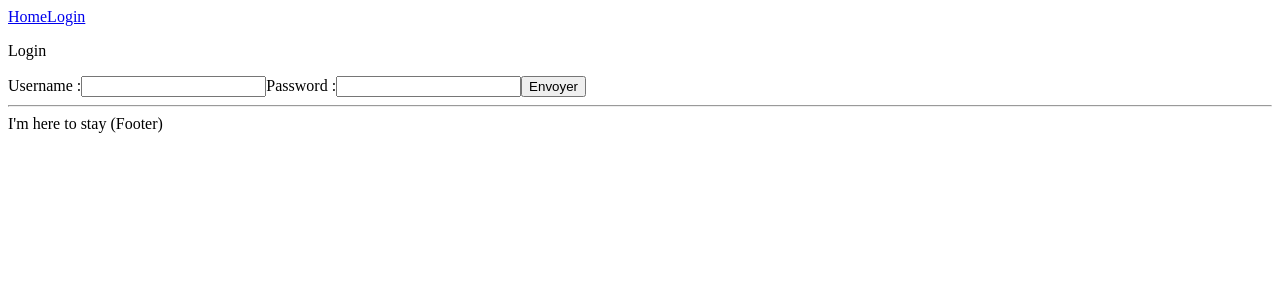
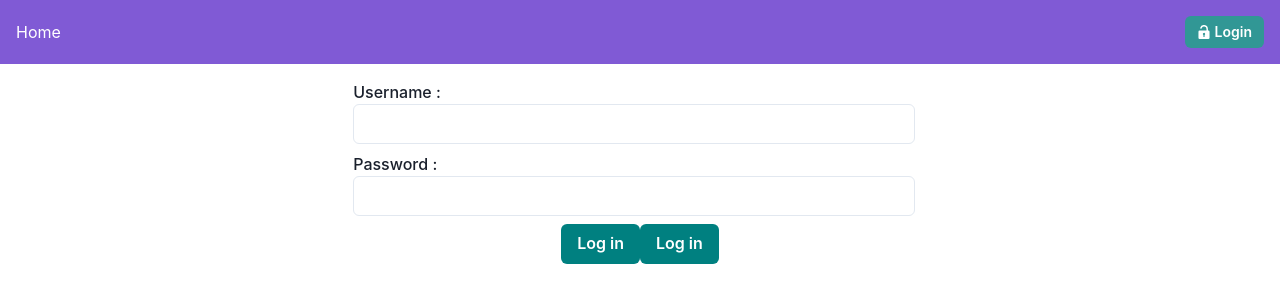
Before and after one commit to FlorianLevsr/open-plan, a Next.js app: page /login in a window 1280 px wide. Shown: the top 302 px of the page. Built offline with nearby package versions, Linux system fonts and the light colour scheme; no server answers.

Commit message:
added style

```diff
--- a/src/common/components/layouts/Layout.tsx
+++ b/src/common/components/layouts/Layout.tsx
@@ -1,6 +1,8 @@
 import React, { FC, ReactNode, useContext } from 'react'
-import Link from 'next/link'
+import NextLink from 'next/link'
 import { AuthContext } from '../../context/AuthContext'
+import { HStack, Box, Link, Button, Text, Flex, Spacer, Container } from "@chakra-ui/react"
+import { LockIcon, UnlockIcon } from '@chakra-ui/icons';
 
 const AuthBar: FC = ({ }) => {
   const { currentUser, states, actions } = useContext(AuthContext);
@@ -11,16 +13,27 @@ const AuthBar: FC = ({ }) => {
 
   if (currentUser) {
     return (
-      <div>
-        <div>Bienvenue {currentUser.username}</div>
-        <button onClick={() => actions.logout()}>Logout</button>
-      </div>
+      <HStack>
+        <Text fontSize="sm">Bienvenue {currentUser.username}</Text>
+        <Button
+          colorScheme="teal"
+          size="sm"
+          onClick={() => actions.logout()}
+        >
+          <LockIcon mr={1} /> Logout
+        </Button>
+      </HStack>
     );
   }
 
   return (
-    <Link href="/login">
-      <a>Login</a>
+    <Link as={NextLink} href="/login">
+      <Button
+        colorScheme="teal"
+        size="sm"
+      >
+        <UnlockIcon mr={1} /> Login
+      </Button>
     </Link>
   );
 }
@@ -35,27 +48,29 @@ const Layout = ({ children }: Props) => {
 
   return (
     <div>
-      <header>
-        <nav>
-          <Link href="/">
-            <a>Home</a>
-          </Link>
-          {
-            currentUser &&
-            <Link href="/tasks">
-              <a>Tasks list</a>
-            </Link>
-          }
+      <Box as="header" bg="purple.500" color="white" p={4} mb={4}>
+        <Flex>
+          <HStack as="nav" spacing="1em">
+            <Box>
+              <Link as={NextLink} href="/">Home</Link>
+            </Box>
+            {
+              currentUser && (
+                <Box>
+                  <Link as={NextLink} href="/tasks">Tasks list</Link>
+                </Box>
+              )
+            }
+          </HStack>
+          <Spacer />
           <AuthBar />
-        </nav>
-      </header>
-      <main>
+        </Flex>
+      </Box>
+
+      <Container as="main">
         {children}
-      </main>
-      <footer>
-        <hr />
-        <span>I'm here to stay (Footer)</span>
-      </footer>
+      </Container>
+
     </div>
   )
 }
--- a/src/pages/_app.tsx
+++ b/src/pages/_app.tsx
@@ -3,12 +3,15 @@ import { AppProps } from 'next/app';
 import { AuthContextProvider } from '../common/context/AuthContext';
 import { ApolloProvider } from '@apollo/client/react';
 import { FaunaApolloClient } from '../common/utils/';
+import { ChakraProvider } from "@chakra-ui/react"
 
 const App: FC<AppProps> = ({ Component, pageProps }) => {
   return (
     <ApolloProvider client={FaunaApolloClient}>
       <AuthContextProvider>
-        <Component {...pageProps} />
+        <ChakraProvider>
+          <Component {...pageProps} />
+        </ChakraProvider>
       </AuthContextProvider>
     </ApolloProvider>
   );
--- a/src/pages/index.tsx
+++ b/src/pages/index.tsx
@@ -6,7 +6,6 @@ const IndexPage: FC = () => {
 
   return (
     <Layout>
-      <div>blabla</div>
     </Layout>
   );
 }
--- a/src/pages/login.tsx
+++ b/src/pages/login.tsx
@@ -4,6 +4,8 @@ import { useRouter } from 'next/router';
 import Layout from '../common/components/layouts/Layout';
 import { GetServerSideProps } from 'next';
 import getServerSidePropsWithAuthentication from '../common/utils/get-server-side-props-with-authentication';
+import { FormControl, FormLabel, Button, Input, Center } from "@chakra-ui/react"
+
 
 const LoginPage = () => {
   const router = useRouter();
@@ -24,19 +26,21 @@ const LoginPage = () => {
 
   return (
     <Layout>
-      <p>Login</p>
-      <form onSubmit={(event) => onSubmitHandler(event)}>
-        <label>
+      <form></form>
+      <FormControl>
+        <FormLabel>
           Username :
-        <input type="text" name="username" onChange={(event) => onchangeHandler(event.target.name, event.target.value)} />
-        </label>
-        <label>
+          <Input type="text" name="username" onChange={(event) => onchangeHandler(event.target.name, event.target.value)} />
+        </FormLabel>
+        <FormLabel>
           Password :
-        <input type="text" name="password" onChange={(event) => onchangeHandler(event.target.name, event.target.value)} />
-        </label>
-        <input type="submit" value="Envoyer" />
-      </form>
-
+          <Input type="text" name="password" onChange={(event) => onchangeHandler(event.target.name, event.target.value)} />
+        </FormLabel>
+        <Center>
+          <Button bg="teal" color="white" onClick={(event) => onSubmitHandler(event)} >Log in</Button>
+          <Button bg="teal" color="white" onClick={(event) => onSubmitHandler(event)} >Log in</Button>
+        </Center>
+      </FormControl>
     </Layout>
   );
 }
```
Also changed, not shown: package.json (+7 -1 lines), src/common/components/elements/AddTaskForm/index.tsx (+19 -11 lines), src/common/components/elements/loader.tsx (deleted, +0 -22 lines), src/common/components/elements/task-item.tsx (+71 -27 lines), src/common/components/elements/task-list.tsx (+5 -4 lines), 2 other files (tests, documents, lock files or other folders).
